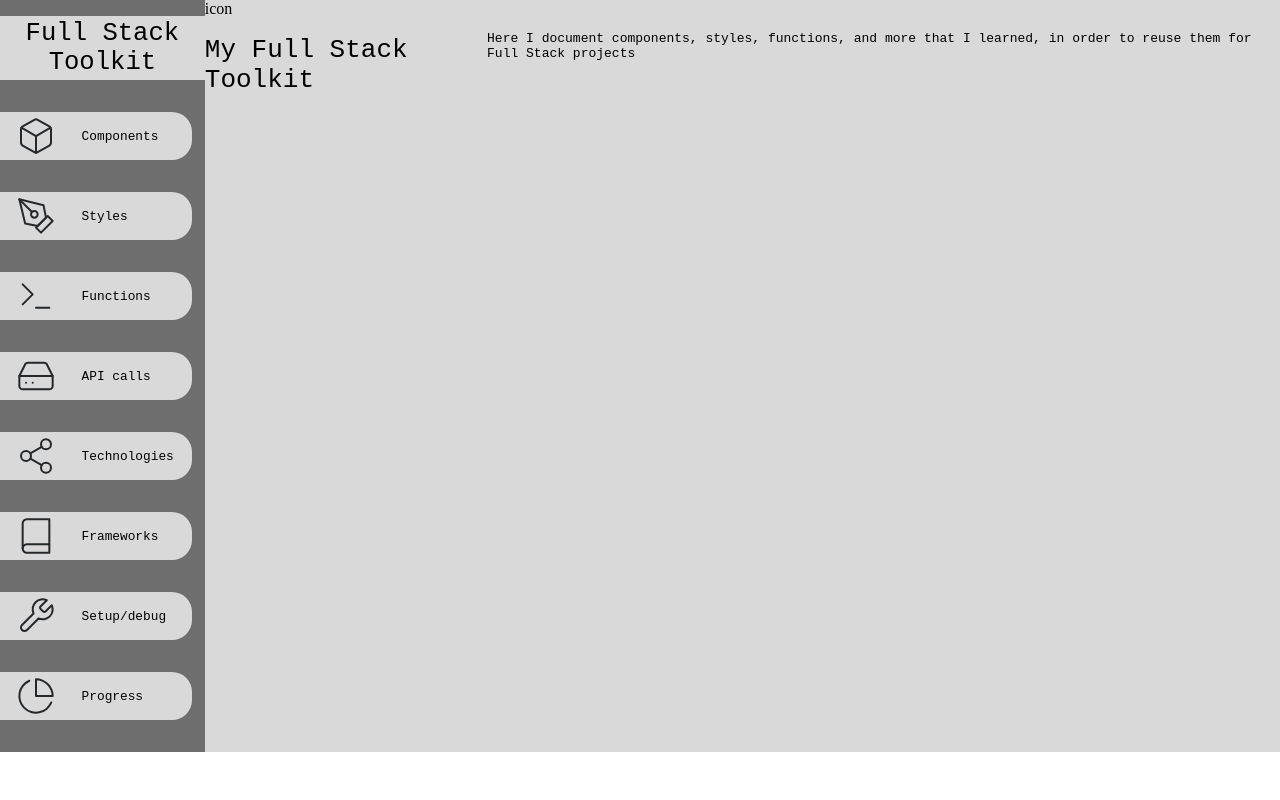
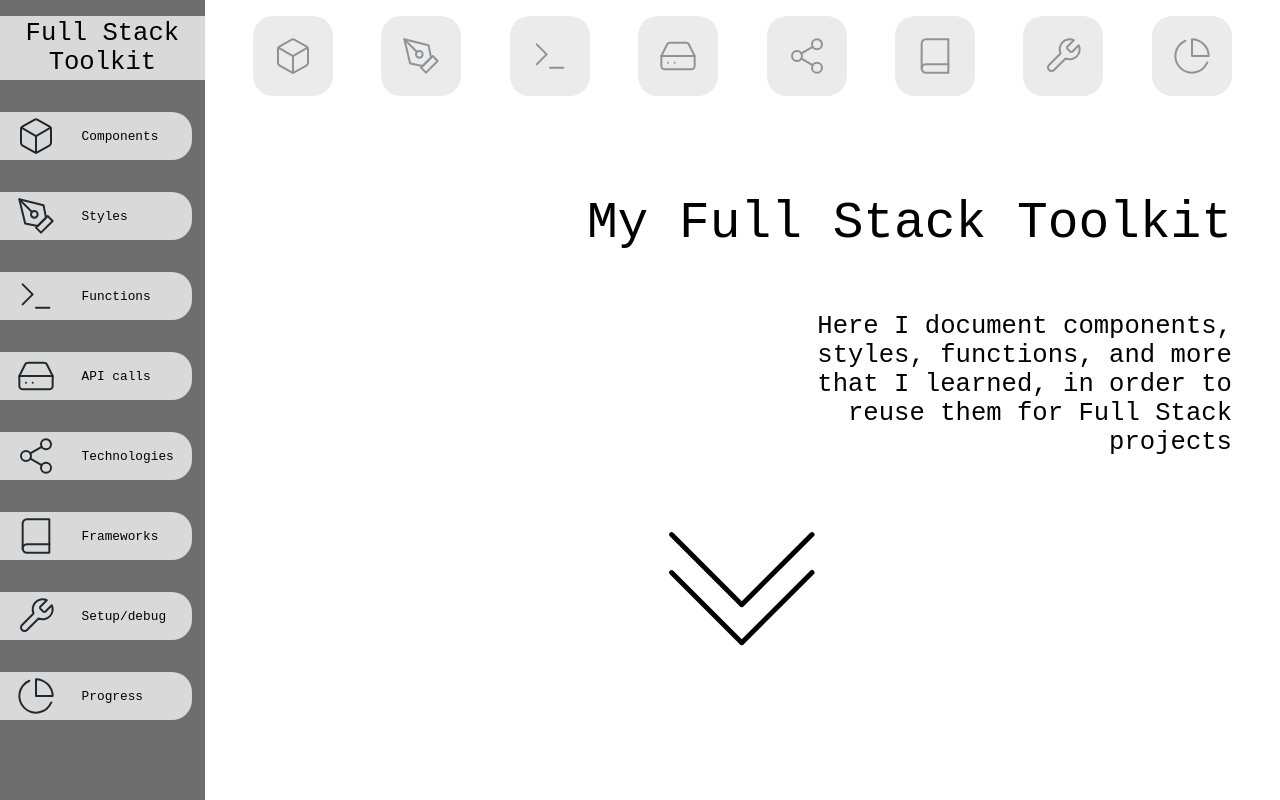
Before and after one commit to AlejandroALopez/fullstack-toolkit, an Angular app: page / in a window 1280 px wide. Built offline with nearby package versions, Linux system fonts and the light colour scheme.

Commit message:
dashboard grayscale completed

```diff
--- a/src/app/pages/dashboard/dashboard.component.html
+++ b/src/app/pages/dashboard/dashboard.component.html
@@ -38,12 +38,38 @@
     </div>
     <div class="content-container">
         <div class="header-container">
-            <div>icon</div>
+            <div class="header-item">
+                <img src="assets/icons/box.svg">
+            </div>
+            <div class="header-item">
+                <img src="assets/icons/pen.svg">
+            </div>
+            <div class="header-item">
+                <img src="assets/icons/terminal.svg">
+            </div>
+            <div class="header-item">
+                <img src="assets/icons/api.svg">
+            </div>
+            <div class="header-item">
+                <img src="assets/icons/share.svg">
+            </div>
+            <div class="header-item">
+                <img src="assets/icons/book.svg">
+            </div>
+            <div class="header-item">
+                <img src="assets/icons/tool.svg">
+            </div>
+            <div class="header-item">
+                <img src="assets/icons/pie.svg">
+            </div>
         </div>
-        <div class="text container">
-            <h1 class="title">My Full Stack Toolkit</h1>
-            <p class="description">Here I document components, styles, functions, and more that
+        <div class="text-container">
+            <h1>My Full Stack Toolkit</h1>
+            <p>Here I document components, styles, functions, and more that
                 I learned, in order to reuse them for Full Stack projects</p>
+        </div>
+        <div class="arrow-container">
+            <img src="assets/icons/arrow_nav.svg">
         </div>
     </div>
 </div>
--- a/src/app/pages/dashboard/dashboard.component.scss
+++ b/src/app/pages/dashboard/dashboard.component.scss
@@ -11,6 +11,7 @@ p, h1 {
 .navigation-container {
     background-color: #6E6E6E;
     width: 16%;
+    height: 100vh;
 }
 
 .navigation-title {
@@ -42,6 +43,7 @@ p, h1 {
     background-color: #D9D9D9;
 
     img {
+        width: 5vh;
         margin-left: 1em;
     }
 
@@ -52,6 +54,56 @@ p, h1 {
 }
 
 .content-container {
+    display: flex;
+    flex-direction: column;
+
+    background-color: #ffffff;
+    width: 84%;
+    height: 100vh;
+}
+
+.header-container {
+    display: flex;
+    justify-content: space-evenly;
+
+    height: 12vh;
+    width: 100%;
+    margin-top: 1em;
+}
+
+.header-item {
+    display: flex;
+    justify-content: center;
+    align-items: center;
+
+    width: 80px;
+    height: 80px;
+    border-radius: 20px;
+
     background-color: #D9D9D9;
-    width: 84%;
+    opacity: 50%;
 }
+
+.text-container {
+    display: flex;
+    flex-direction: column;
+    justify-content:center;
+    align-items:flex-end;
+
+    margin: 3em;
+
+    h1 {
+        font-size: 4vw;
+    }
+
+    p {
+        font-size: 2vw;
+        width: 35vw;
+        text-align: right;
+    }
+}
+
+.arrow-container {
+    display: flex;
+    justify-content: center;
+}
```
Also changed, not shown: src/assets/icons/arrow_nav.svg (added).
